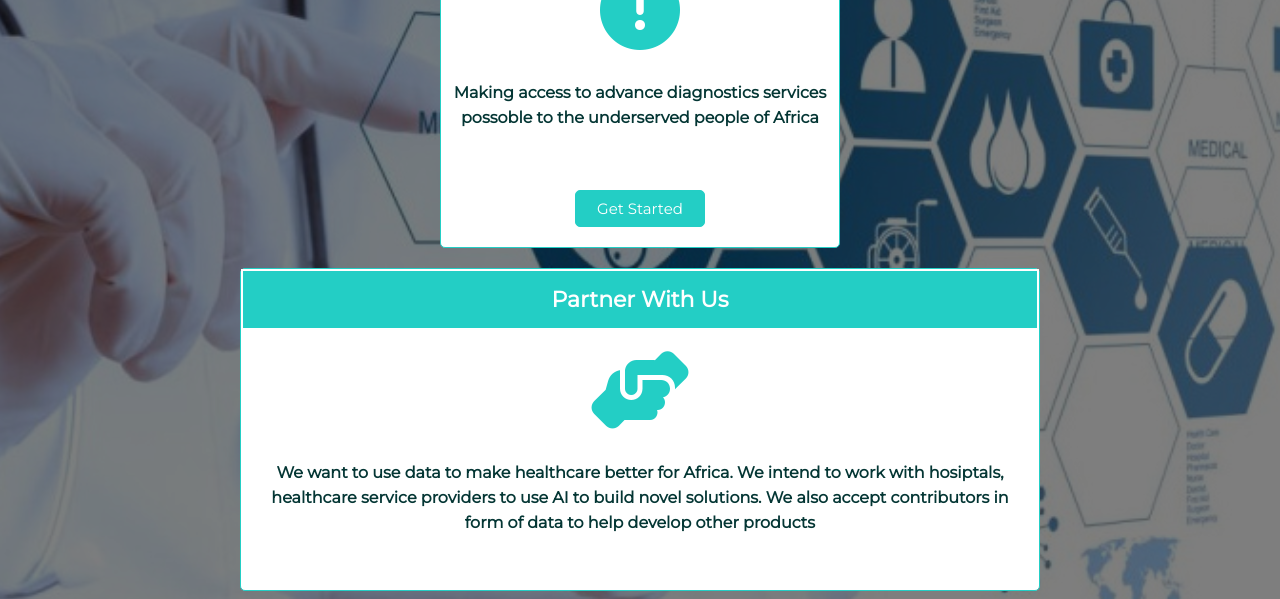
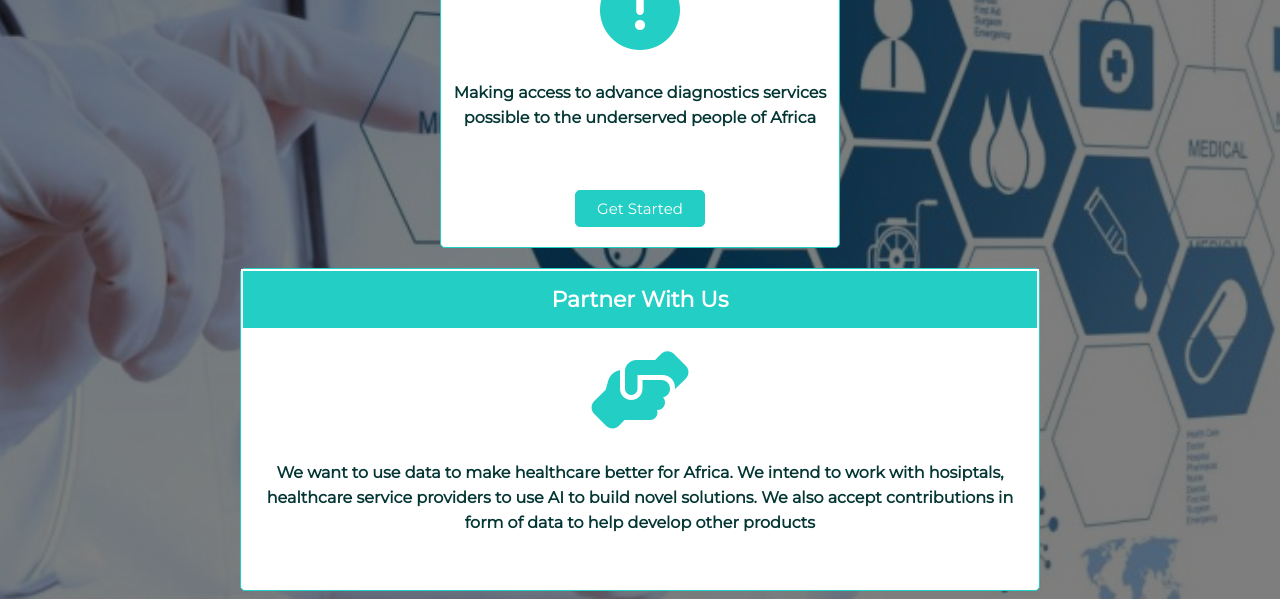
Before and after one commit to vahiwe/Pneumonia-Prediction-App, a Flask app: page / in a window 1280 px wide. Shown: the part 933-1532 px from the top of the page. Run offline with Flask 2, Linux system fonts and the light colour scheme; some libraries are stand-ins or nearby versions.

Commit message:
Correct misspelt word

```diff
--- a/app/templates/index.html
+++ b/app/templates/index.html
@@ -62,7 +62,7 @@
                     <section class="row4">
                         <h3>Tackling Social Problem with AI</h3>
                         <i class="fas fa-exclamation-circle"></i>
-                        <p>Making access to advance diagnostics services possoble to the underserved people of Africa
+                        <p>Making access to advance diagnostics services possible to the underserved people of Africa
                         </p>
                         <a href="{{ url_for('login') }}"><button>Get Started</button></a>
                     </section>
@@ -73,7 +73,8 @@
                         <i class="fas fa-hands-helping"></i>
                         <p>
                             We want to use data to make healthcare better for Africa. We intend to work with hosiptals,
-                            healthcare service providers to use AI to build novel solutions. We also accept contributors
+                            healthcare service providers to use AI to build novel solutions. We also accept
+                            contributions
                             in form of data to help develop other products
                         </p>
                     </section>
```
